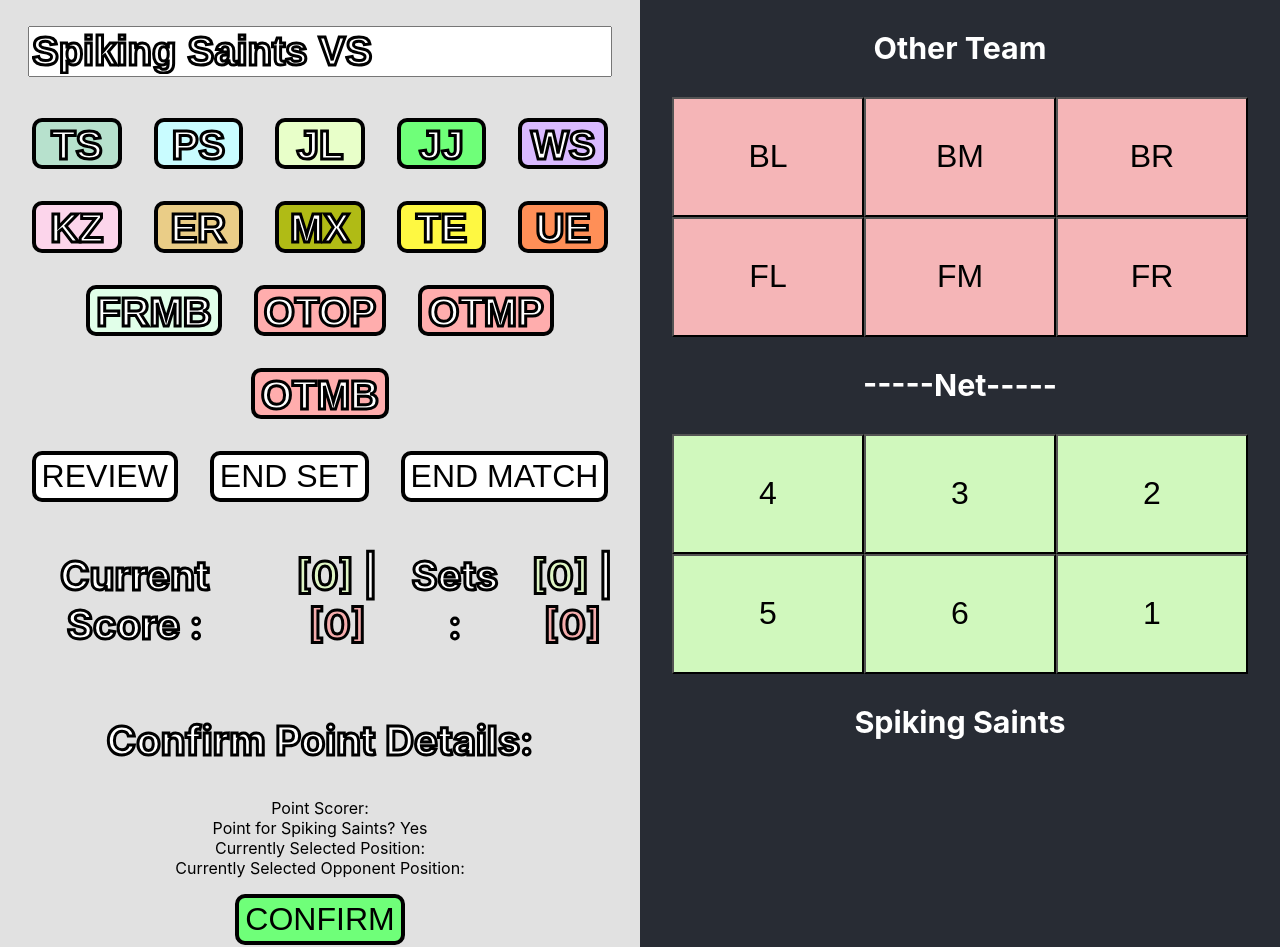
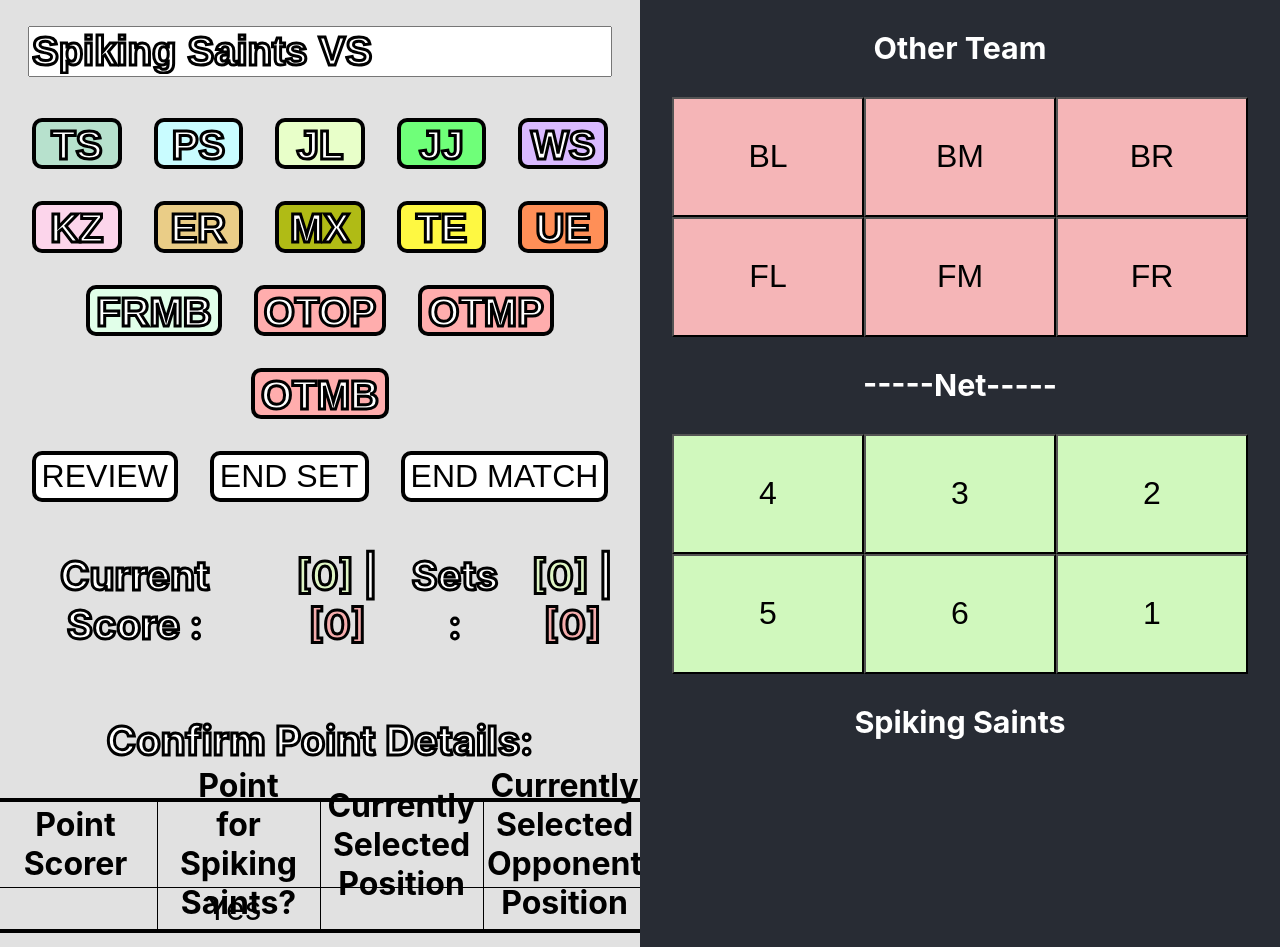
Before and after one commit to Wyong14/volleyballStatTracker, a React (Create React App) app in the folder my-react-app/: page / in a window 1280 px wide. Shown: the top 947 px of the page. Built offline with nearby package versions, Linux system fonts and the light colour scheme.

Commit message:
insane css table number 1 css html frontend god

```diff
--- a/my-react-app/src/App.css
+++ b/my-react-app/src/App.css
@@ -80,3 +80,11 @@
   width: 100%;
   justify-content: space-evenly;
 }
+
+.confirm-table {
+  width: 100%;
+  border-collapse: collapse;
+  margin-top: 20px;
+  border: 4px solid #000;
+  text-align: 'center';
+}
--- a/my-react-app/src/App.js
+++ b/my-react-app/src/App.js
@@ -177,11 +177,23 @@ function App() {
             <span style={{ color: '#f4acac' }}> [{numOpponentSet}]</span>
           </h2>
         </div>
-        <h2 className='scoring-title'>Confirm Point Details:</h2>
-        <div>Point Scorer: {pointScorer}</div>
-        <div>Point for Spiking Saints? {pointForSS ? 'Yes' : 'No'}</div>
-        <div>Currently Selected Position: {selectedPosition}</div>
-        <div>Currently Selected Opponent Position: {selectedOpponentPosition}</div>
+        <div>
+          <h2 className='scoring-title'>Confirm Point Details:</h2>
+          <table class='confirm-table' border="1">
+            <tr>
+              <th><div class='scoring-button' style={{ fontSize: '2rem', width: '10vw', alignItems: 'center', justifyContent: 'center', display: 'flex', border: 0 }}>Point Scorer</div></th>
+              <th><div class='scoring-button' style={{ fontSize: '2rem', width: '10vw', alignItems: 'center', justifyContent: 'center', display: 'flex', border: 0 }}>Point for Spiking Saints?</div></th>
+              <th><div class='scoring-button' style={{ fontSize: '2rem', width: '10vw', alignItems: 'center', justifyContent: 'center', display: 'flex', border: 0 }}>Currently Selected Position</div></th>
+              <th><div class='scoring-button' style={{ fontSize: '2rem', width: '10vw', alignItems: 'center', justifyContent: 'center', display: 'flex', border: 0 }}>Currently Selected Opponent Position</div></th>
+            </tr>
+            <tr>
+              <td><div style={{ fontSize: '2rem', width: '10vw', marginLeft: '0.9vw' }}>{pointScorer}</div></td>
+              <td><div style={{ fontSize: '2rem', width: '10vw', marginLeft: '0.9vw' }}>{pointForSS ? 'Yes' : 'No'}</div></td>
+              <td><div style={{ fontSize: '2rem', width: '10vw', marginLeft: '0.9vw' }}>{selectedPosition}</div></td>
+              <td><div style={{ fontSize: '2rem', width: '10vw', marginLeft: '0.9vw' }}>{selectedOpponentPosition}</div></td>
+            </tr>
+          </table>
+        </div>
         {/* <div>Generated Code:
           {pointForSS ? (
             CONCAT THE DATA OWEN WANTS
```
